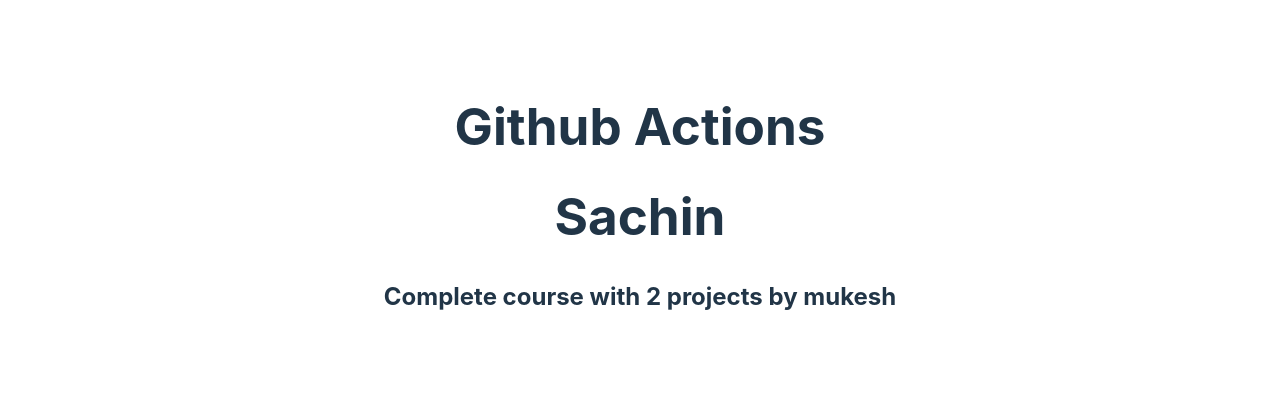
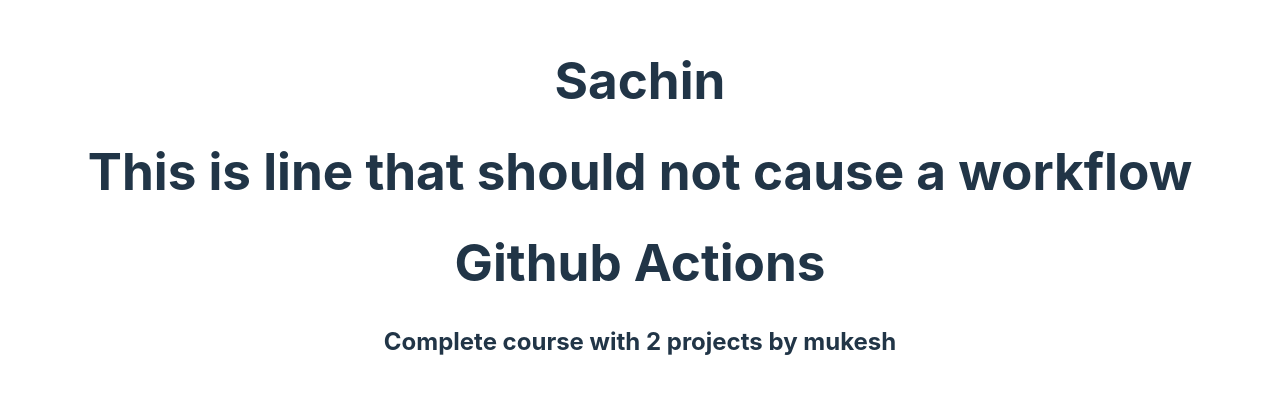
Before and after one commit to sachin9990/github-actions-react, a React (Vite) app: page / in a window 1280 px wide. Shown: the part 201-594 px from the top of the page. Built offline with nearby package versions, Linux system fonts and the light colour scheme.

Commit message:
Created a branch that should not trigger a workflow

```diff
--- a/src/App.jsx
+++ b/src/App.jsx
@@ -5,8 +5,9 @@
   return (
     <>
     {/* This is a comment */}
+      <h1>Sachin</h1>
+      <h1>This is line that should not cause a workflow</h1>
       <h1>Github Actions</h1>
-      <h1>Sachin</h1>
       <h2>Complete course with 2 projects by mukesh</h2>
     </>
   )
```
